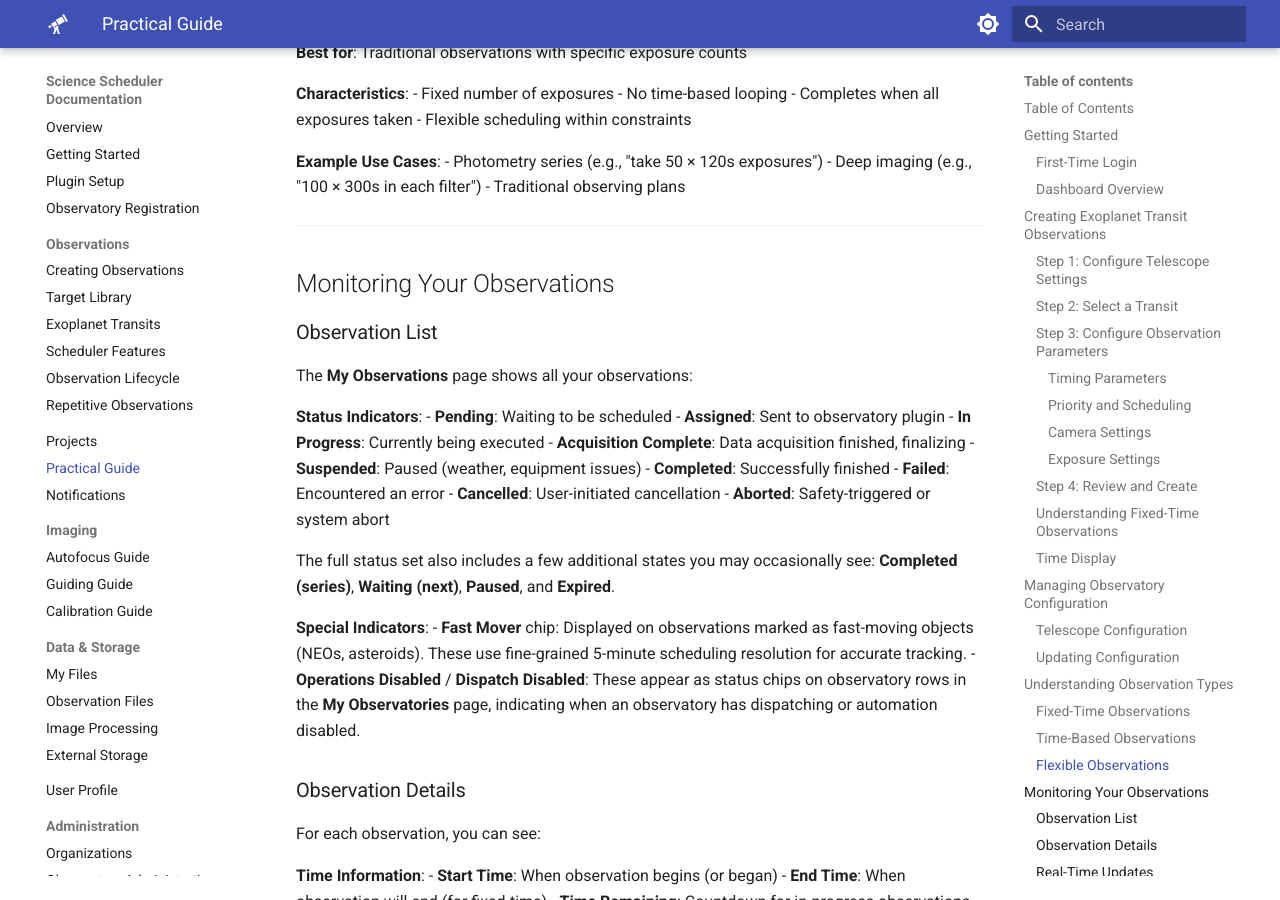
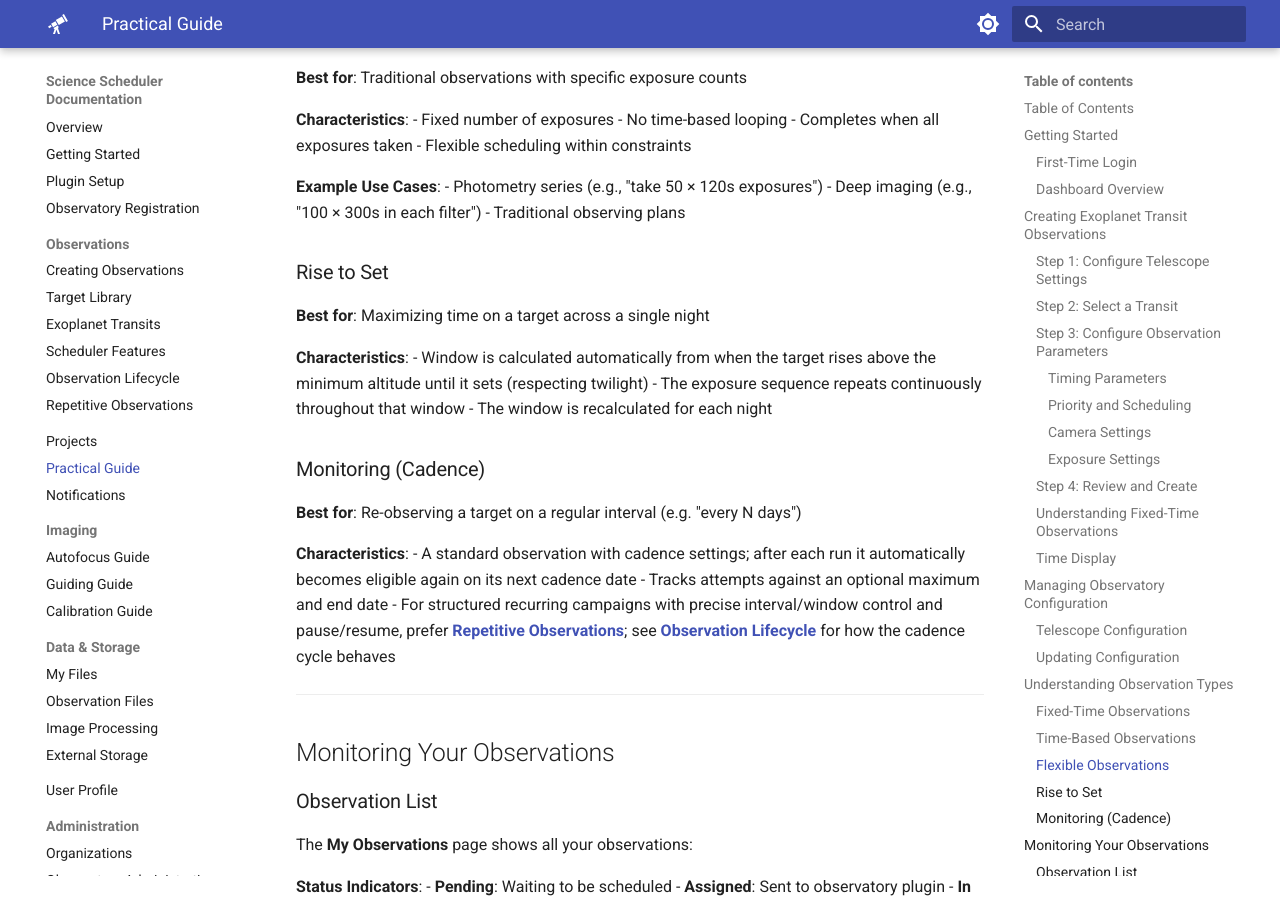
Before and after one commit to First-Light-Systems/nina-scheduler-docs, an MkDocs documentation site: the page built from docs/PRACTICAL_GUIDE.md, in a window 1280 px wide and 900 px high, scrolled down 6401 px. Built offline with MkDocs 1.6.1 and Material for MkDocs 9.7.7, drawn with Linux system fonts in a browser that asks for light colours; some of the changed text lies outside the part shown.

Commit message:
docs: correct monitoring failure behavior + observation-type count
- OBSERVATION_LIFECYCLE: failed monitoring iterations now count toward
  cadence_max_observations and the series terminates at the attempt limit
  (was documented as always retrying); clarify that the cadence interval is
  honored (no re-observe before cadence_next_eligible). Reflects scheduler
  fix #781.
- PRACTICAL_GUIDE: "three observation types" -> five; add brief Rise to Set
  and Monitoring (cadence) summaries, pointing recurring campaigns at
  Repetitive Observations.

Co-Authored-By: Claude Opus 4.8 (1M context) <noreply@anthropic.com>

```diff
--- a/docs/PRACTICAL_GUIDE.md
+++ b/docs/PRACTICAL_GUIDE.md
@@ -210,7 +210,7 @@ Changes are saved immediately and available to all users of that observatory.
 
 ## Understanding Observation Types
 
-The Science Scheduler supports three observation types:
+The Science Scheduler supports five observation types. The three most commonly used are described in detail below; **Rise to Set** and **Monitoring** are summarized after them.
 
 ### Fixed-Time Observations
 
@@ -273,6 +273,24 @@ The Science Scheduler supports three observation types:
 - Photometry series (e.g., "take 50 × 120s exposures")
 - Deep imaging (e.g., "100 × 300s in each filter")
 - Traditional observing plans
+
+### Rise to Set
+
+**Best for**: Maximizing time on a target across a single night
+
+**Characteristics**:
+- Window is calculated automatically from when the target rises above the minimum altitude until it sets (respecting twilight)
+- The exposure sequence repeats continuously throughout that window
+- The window is recalculated for each night
+
+### Monitoring (Cadence)
+
+**Best for**: Re-observing a target on a regular interval (e.g. "every N days")
+
+**Characteristics**:
+- A standard observation with cadence settings; after each run it automatically becomes eligible again on its next cadence date
+- Tracks attempts against an optional maximum and end date
+- For structured recurring campaigns with precise interval/window control and pause/resume, prefer **[Repetitive Observations](REPETITIVE_OBSERVATIONS.md)**; see **[Observation Lifecycle](OBSERVATION_LIFECYCLE.md)** for how the cadence cycle behaves
 
 ---
 
```
Also changed, not shown: docs/OBSERVATION_LIFECYCLE.md (+3 -3 lines).
